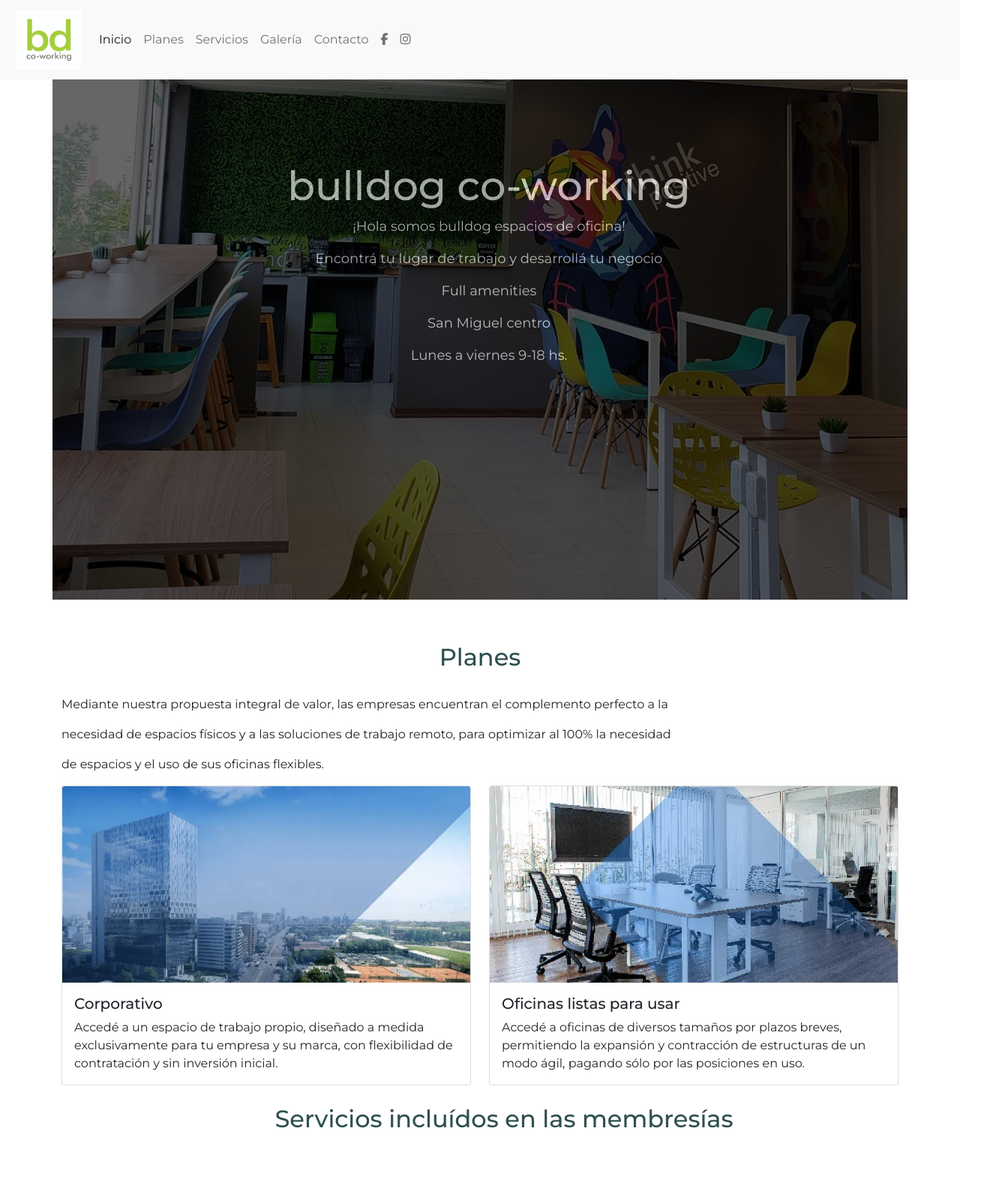
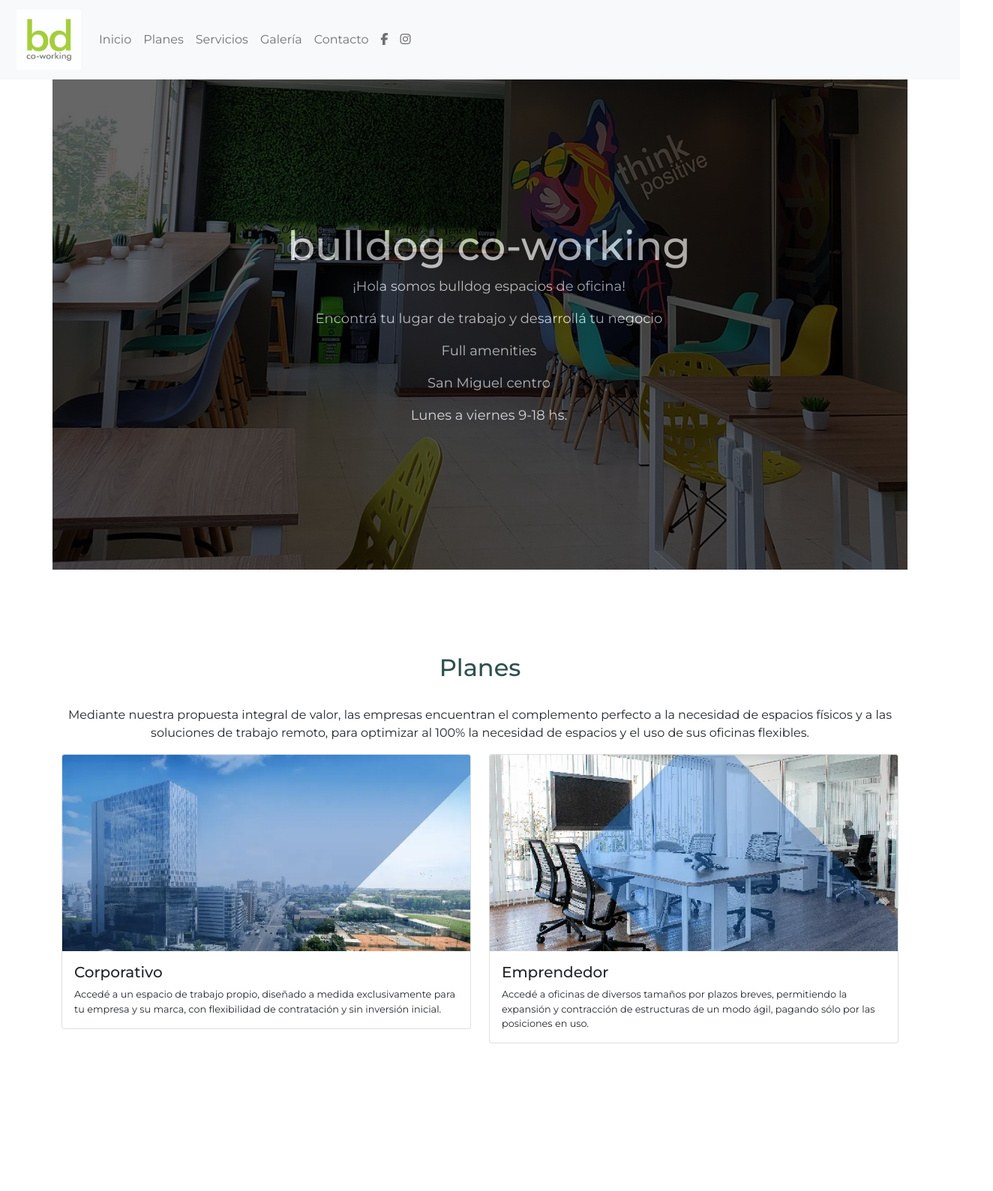
Before and after one commit to AlexisArce/coderhouse-desarrollo-web, a plain HTML site: page index.html in a window 1280 px wide. Shown: the top 1589 px of the page at 75% size, 1324 px wide, since content can reach past the window. Drawn offline with nearby package versions, Linux system fonts and the light colour scheme.

Commit message:
Fixes css styles

```diff
--- a/css/style.css
+++ b/css/style.css
@@ -35,13 +35,18 @@
   background-position: center;
 }
 
-#home .content {
+#home > div {
   background-color: black;
   color: white;
   font-size: 18px;
-  min-height: 100vh;
   opacity: 60%;
   position: relative;
+}
+
+.content {
+  padding-top: 5em;
+  box-sizing: border-box;
+  min-height: 95vh;
 }
 
 #presentation {
@@ -77,7 +82,6 @@
 }
 
 h2 {
-  padding-top: 0.8em;
   margin: 1em;
   color: darkslategray;
   text-align: center;
@@ -131,3 +135,16 @@
 .contacto {
   font-size: 0.9em;
 }
+
+#btnSendEmail {
+  background-color: darkgreen;
+  color: white;
+}
+
+.card-text {
+  font-size: 0.8em;
+}
+
+.description {
+  text-align: center;
+}
--- a/index.html
+++ b/index.html
@@ -11,7 +11,7 @@
   <body>
     <nav class="navbar fixed-top navbar-expand-lg navbar-light bg-light" id="mainNav">
       <div class="container-fluid">
-        <a class="navbar-brand" href="index.html" title="bulldog co-working">
+        <a class="navbar-brand" href="#home" title="bulldog co-working">
           <img id="logo" src="./media/images/logo.jpg" alt="bulldog co-working" />
         </a>
         <button class="navbar-toggler" type="button" data-bs-toggle="collapse" data-bs-target="#navbarSupportedContent" aria-controls="navbarSupportedContent" aria-expanded="false" aria-label="Toggle navigation">
@@ -20,7 +20,7 @@
         <div class="collapse navbar-collapse" id="navbarSupportedContent">
           <ul class="navbar-nav me-auto mb-2 mb-lg-0 justify-content-center">
             <li class="nav-item">
-              <a class="nav-link active" aria-current="page" href="#index.html">Inicio</a>
+              <a class="nav-link" href="#home">Inicio</a>
             </li>
             <li class="nav-item">
               <a class="nav-link" href="#planes">Planes</a>
@@ -48,9 +48,9 @@
         </div>
       </div>
     </nav>
-    <div class="container" data-bs-spy="scroll" data-bs-target="#mainNav" data-bs-offset="0" tabindex="0">
-      <div id="home" class="row">
-        <div class="content col">
+    <div class="container">
+      <div id="home" class="row content ">
+        <div class="col-12">
           <div id="presentation">
             <h1>bulldog co-working</h1>
             <p>¡Hola somos bulldog espacios de oficina!</p>
@@ -61,15 +61,17 @@
           </div>
         </div>
       </div>
-      <div id="planes" class="row">
+      <div id="planes" class="row content ">
         <div class="col-12">
             <div class="row">
               <div class="col-12">
+                <header>
                   <h2>Planes</h2>
+                </header>
                 <div class="description">
-                  <p>Mediante nuestra propuesta integral de valor, las empresas encuentran el complemento perfecto a la</p>
-                  <p>necesidad de espacios físicos y a las soluciones de trabajo remoto, para optimizar al 100% la necesidad</p>
-                  <p>de espacios y el uso de sus oficinas flexibles.</p>
+                  <p>Mediante nuestra propuesta integral de valor, las empresas encuentran el complemento perfecto a la
+                  necesidad de espacios físicos y a las soluciones de trabajo remoto, para optimizar al 100% la necesidad
+                  de espacios y el uso de sus oficinas flexibles.</p>
                 </div>
               </div>
             </div>
@@ -89,7 +91,7 @@
                 <div id="card-plan-oficina" class="card">
                   <img src="./media/images/planes_oficina.webp" class="card-img-top" alt="plan Oficina" />
                   <div class="card-body">
-                    <h5 class="card-title">Oficinas listas para usar</h5>
+                    <h5 class="card-title">Emprendedor</h5>
                     <p class="card-text">
                       Accedé a oficinas de diversos tamaños por plazos breves, permitiendo la expansión y contracción de estructuras de un modo ágil, pagando sólo por las posiciones en uso.
                     </p>
@@ -99,8 +101,11 @@
             </div>
         </div>
       </div>
-      <div id="servicios" class="row">
+      <div id="servicios" class="row content">
+        <div class="col-12">
+          <header>
             <h2>Servicios incluídos en las membresías</h2>
+          </header>
           <div id="servicios-container">
               <div class="servicio-item"><img loading="lazy" src="./media/images/servicios/2 Acceso 24-7.webp" alt="Acceso 24/7"><span>Acceso 24/7</span></n></div>
               <div class="servicio-item"><img loading="lazy" src="./media/images/servicios/3 Front desk 8 - 19.webp" alt="Front desk de 8hs. - 19hs."><span>Front desk de 8hs. - 19hs.</span></div/>
@@ -120,8 +125,9 @@
           </div>
         </div>
       </div>
-      <div id="galeria" class="row">
-        <h2>Galería de fotos</h2>
+      <div id="galeria" class="row content">
+        <div class="col-12">
+          <header><h2>Galería de fotos</h2></header>
           <div id="galeria-container">
               <div class="galeria-item"><img loading="lazy" src="./media/images/galeria/1.jpg" alt=""></div>
               <div class="galeria-item"><img loading="lazy" src="./media/images/galeria/2.jpg" alt=""></div>
@@ -131,6 +137,7 @@
               <div class="galeria-item"><img loading="lazy" src="./media/images/galeria/6.jpg" alt=""></div>
               <div class="galeria-item"><img loading="lazy" src="./media/images/galeria/7.jpg" alt=""></div>
               <div class="galeria-item"><img loading="lazy" src="./media/images/galeria/8.jpg" alt=""></div>
+          </div>
         </div>
       </div>
       <div id="footer" class="row">
```
Also changed, not shown: contact.html (+3 -2 lines). Lines whose indentation alone changed are shown as unchanged.
